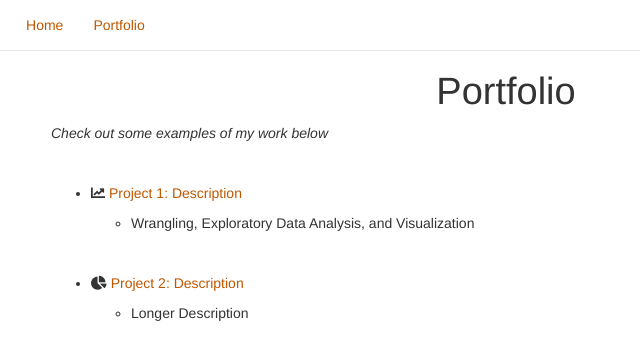
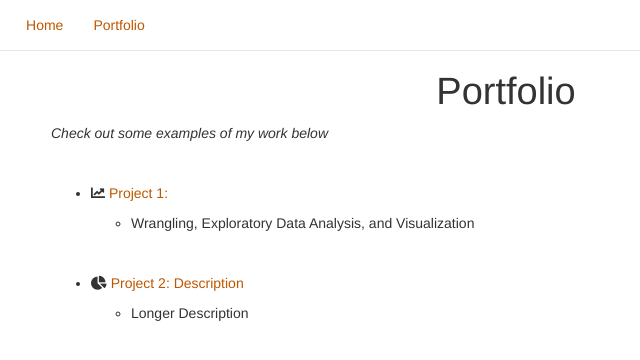
Before and after one commit to sarahzimmerle/sarahzimmerle.github.io, a plain HTML site: page portfolio.html in a window 1280 px wide. Shown: the full height of the page, 134-774 px from the left. Drawn offline with nearby package versions, Linux system fonts and the light colour scheme; some packages are replaced by stand-ins of ours.

Commit message:
final update

```diff
--- a/portfolio.html
+++ b/portfolio.html
@@ -327,7 +327,7 @@ $(document).ready(function () {
 <p><em>Check out some examples of my work below</em></p>
 <p><br></p>
 <ul>
-<li><p><i class="fa fa-chart-line"> </i> <a href="https://sarahzimmerle.github.io/project1">Project 1: Description</a></p>
+<li><p><i class="fa fa-chart-line"> </i> <a href="https://sarahzimmerle.github.io/project1">Project 1:</a></p>
 <ul>
 <li>Wrangling, Exploratory Data Analysis, and Visualization</li>
 </ul></li>
```
